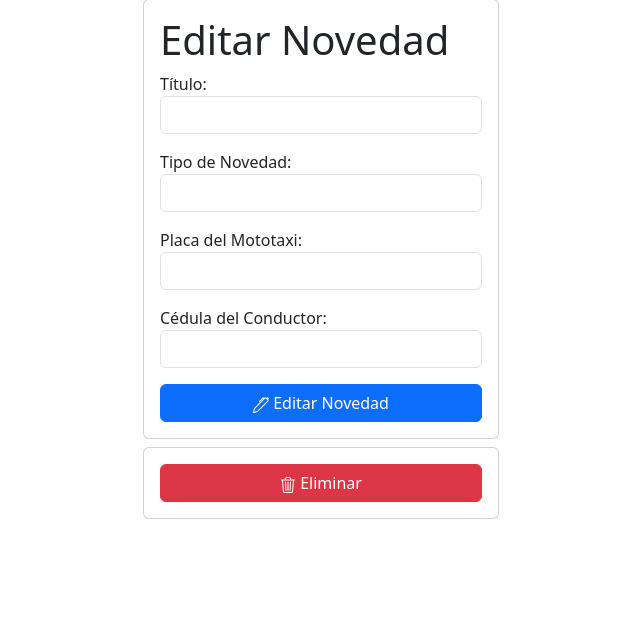
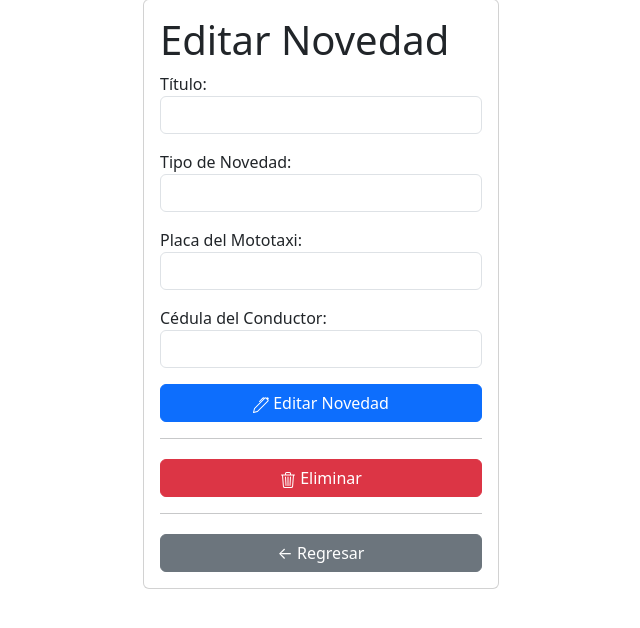
Before and after one commit to luiseurban/Transmedina_Project, a Django app: template conductores/templates/pages/NovedadesPages/novedad_detail/novedad_detail.html in a window 1280 px wide. Shown: the part 103-731 px from the top of the page, without its empty margins (319-959 px from the left). Run offline with Django 5.2, Linux system fonts and the light colour scheme; the template is opened without the code that fills it: values that come from a table or form of the project are taken from there, others are empty; some libraries are stand-ins or nearby versions.

Commit message:
Añadir Boton en Formularios de Crear
Boton de regresar

```diff
--- a/conductores/templates/pages/NovedadesPages/novedad_detail/novedad_detail.html
+++ b/conductores/templates/pages/NovedadesPages/novedad_detail/novedad_detail.html
@@ -4,16 +4,15 @@
 <main class="container">
     <div class="row">
         <div class="col-md-4 offset-md-4">
+            <div class="card">
+                <div class="card-body">
                     <!-- Formulario de edición de novedad -->
-            <form id="novedad_detail_form" action="" method="POST" class="card card-body" novalidate>
+                    <form id="novedad_detail_form" action="" method="POST" novalidate>
                         <h1>Editar Novedad</h1>
-
                         {% if error %}
                             <p class="alert alert-danger">{{ error }}</p>
                         {% endif %}
-
                         {% csrf_token %}
-
                         <!-- Título de la novedad -->
                         <div class="mb-3">
                             <label for="titulo_novedad">Título:</label>
@@ -26,27 +25,23 @@
                                 {% endif %}
                             </div>
                         </div>
-
                         <!-- Tipo de novedad -->
                         <div class="mb-3">
                             <label for="tipo_novedad">Tipo de Novedad:</label>
                             <input type="text" name="tipo_novedad" id="tipo_novedad" class="form-control {% if form.tipo_novedad.errors %}is-invalid{% endif %}" value="{{ novedad.tipo_novedad }}">
                             <div class="invalid-feedback">Por favor, ingrese el tipo de novedad.</div>
                         </div>
-
                         <!-- Mototaxi -->
                         <div class="mb-3">
                             <label for="mototaxi">Placa del Mototaxi:</label>
                             <input type="text" name="mototaxi" id="mototaxi" class="form-control" value="{{ novedad.mototaxi.placa_mototaxi }}" readonly>
                         </div>
-
                         <!-- Conductor -->
                         <div class="mb-3">
                             <label for="conductor">Cédula del Conductor:</label>
                             <input type="text" name="conductor" id="conductor" class="form-control" value="{{ novedad.conductor.cedula }}" readonly>
                         </div>
-
-                <button type="submit" class="btn btn-primary">
+                        <button type="submit" class="btn btn-primary w-100">
                             <svg xmlns="http://www.w3.org/2000/svg" width="16" height="16" fill="currentColor" class="bi bi-pen" viewBox="0 0 16 16">
                                 <path d="m13.498.795.149-.149a1.207 1.207 0 1 1 1.707 1.708l-.149.148a1.5 1.5 0 0 1-.059 2.059L4.854 14.854a.5.5 0 0 1-.233.131l-4 1a.5.5 0 0 1-.606-.606l1-4a.5.5 0 0 1 .131-.232l9.642-9.642a.5.5 0 0 0-.642.056L6.854 4.854a.5.5 0 1 1-.708-.708L9.44.854A1.5 1.5 0 0 1 11.5.796a1.5 1.5 0 0 1 1.998-.001m-.644.766a.5.5 0 0 0-.707 0L1.95 11.756l-.764 3.057 3.057-.764L14.44 3.854a.5.5 0 0 0 0-.708z"/>
                             </svg>
@@ -54,16 +49,27 @@
                         </button>
                     </form>
 
+                    <hr>
+
                     <!-- Formulario de eliminación -->
-            <form action="{% url 'delete_novedad' novedad.id %}" method="POST" class="card card-body mt-2">
+                    <form action="{% url 'delete_novedad' novedad.id %}" method="POST">
                         {% csrf_token %}
-                <button type="submit" class="btn btn-danger">
+                        <button type="submit" class="btn btn-danger w-100 mt-1">
                             <svg xmlns="http://www.w3.org/2000/svg" width="16" height="16" fill="currentColor" class="bi bi-trash3" viewBox="0 0 16 16">
                                 <path d="M6.5 1h3a.5.5 0 0 1 .5.5v1H6v-1a.5.5 0 0 1 .5-.5M11 2.5v-1A1.5 1.5 0 0 0 9.5 0h-3A1.5 1.5 0 0 0 5 1.5v1H1.5a.5.5 0 0 0 0 1h.538l.853 10.66A2 2 0 0 0 4.885 16h6.23a2 2 0 0 0 1.994-1.84l.853-10.66h.538a.5.5 0 0 0 0-1zm1.958 1-.846 10.58a1 1 0 0 1-.997.92h-6.23a1 1 0 0 1-.997-.92L3.042 3.5zm-7.487 1a.5.5 0 0 1 .528.47l.5 8.5a.5.5 0 0 1-.998.06L5 5.03a.5.5 0 0 1 .47-.53Zm5.058 0a.5.5 0 0 1 .47.53l-.5 8.5a.5.5 0 1 1-.998-.06l.5-8.5a.5.5 0 0 1 .528-.47M8 4.5a.5.5 0 0 1 .5.5v8.5a.5.5 0 0 1-1 0V5a.5.5 0 0 1 .5-.5"/>
                             </svg>
                             Eliminar
                         </button>
                     </form>
+
+                    <hr>
+
+                    <!-- Botón de regresar -->
+                    <button type="button" class="btn btn-secondary w-100 mt-1" onclick="window.history.back();">
+                        ← Regresar
+                    </button>
+                </div>
+            </div>
         </div>
     </div>
 </main>
```
Also changed, not shown: conductores/templates/pages/ConductorPages/conductor_detail/conductor_detail.html (+16 -23 lines), conductores/templates/pages/MotoTaxiPages/mototaxi_detail/mototaxi_detail.html (+17 -5 lines). Lines whose indentation alone changed are shown as unchanged.
